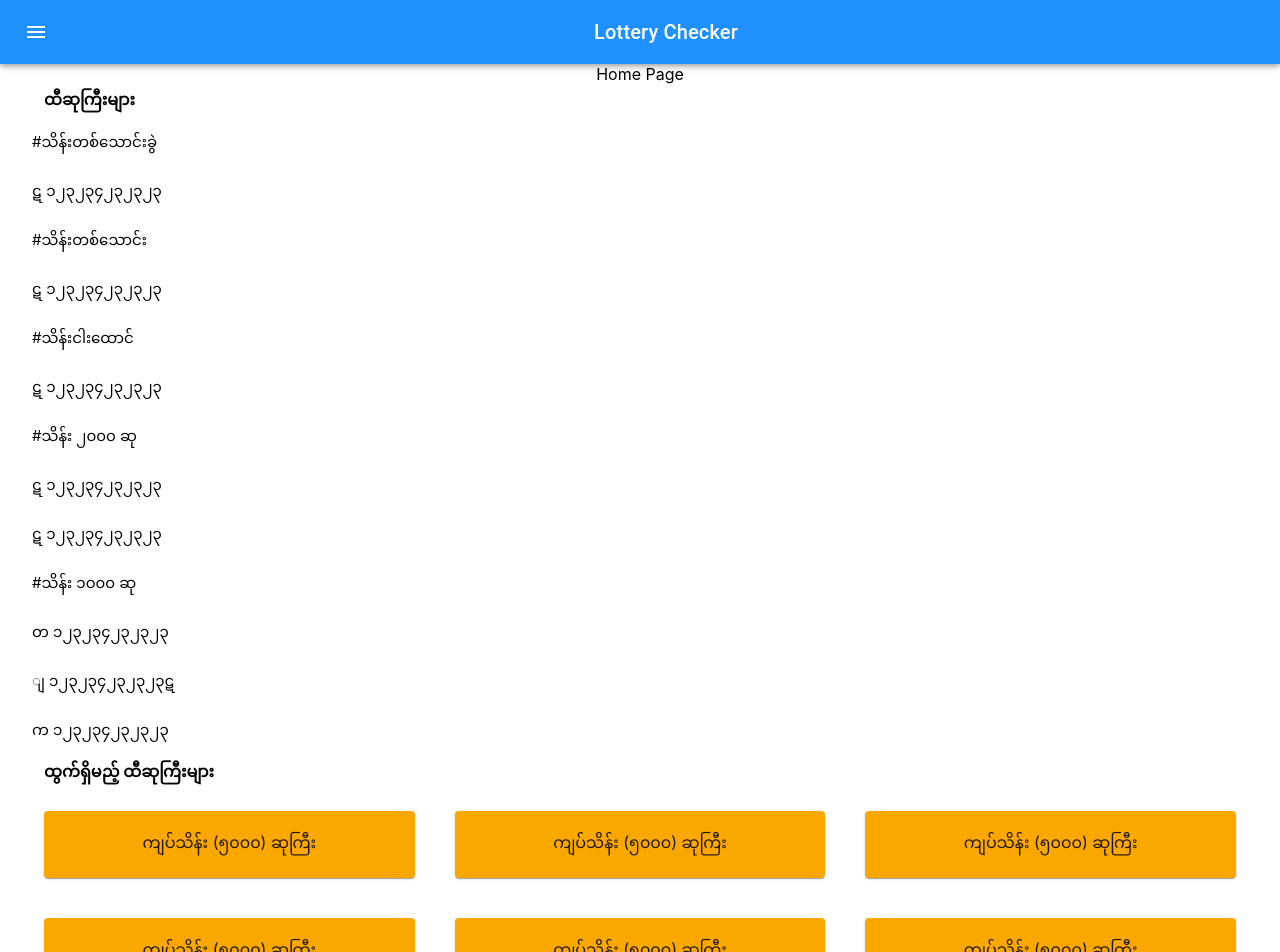
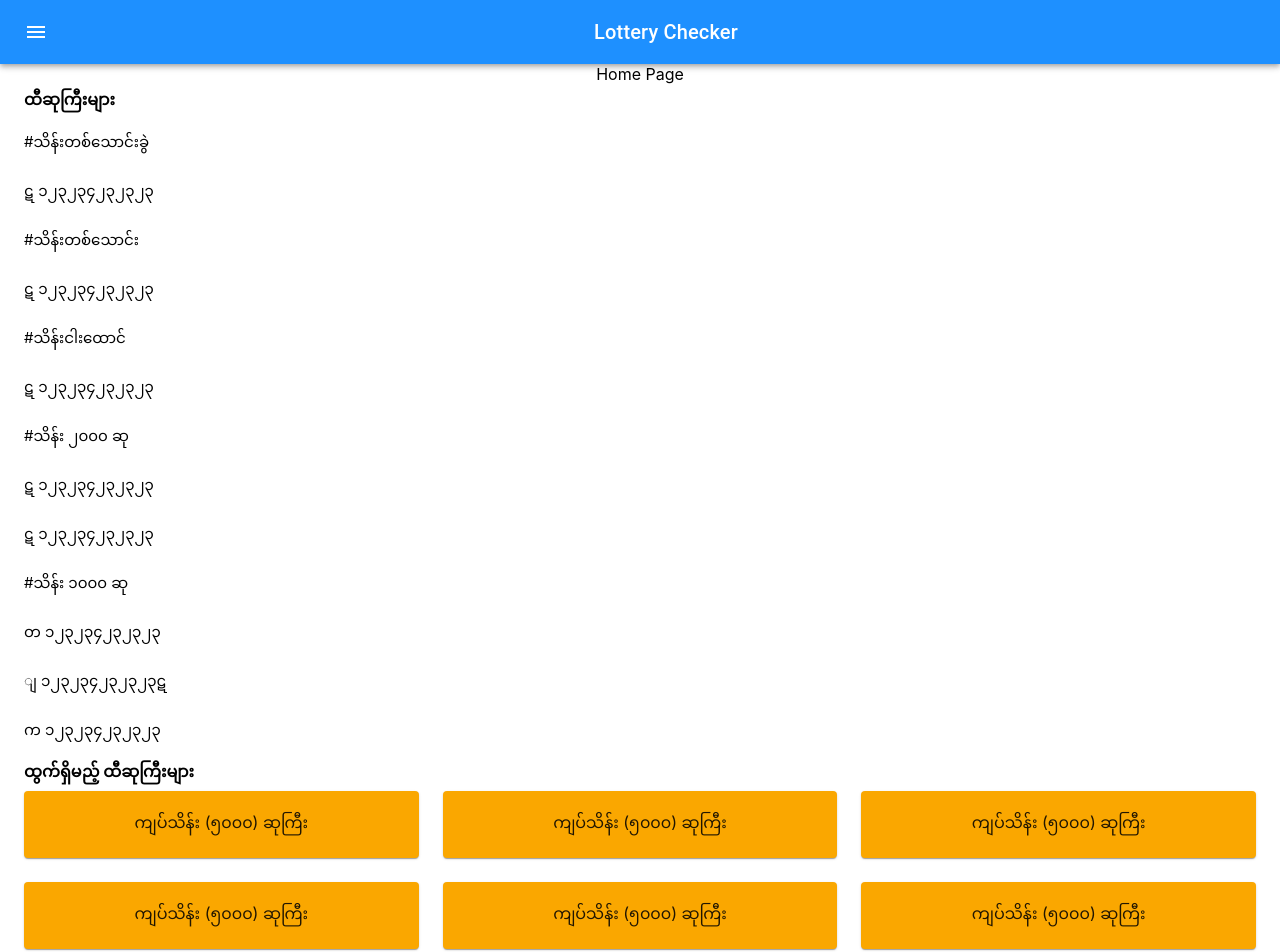
Before and after one commit to lottery-checker/lottery-checker.github.io, a React (Create React App) app: page / in a window 1280 px wide. Shown: the top 952 px of the page. Built offline with nearby package versions, Linux system fonts and the light colour scheme.

Commit message:
change margin for lottery

```diff
--- a/src/components/LotteryList/LotteryList.css
+++ b/src/components/LotteryList/LotteryList.css
@@ -1,5 +1,5 @@
 p {
     text-align: left;
     font-size: 15px;
-    padding: 8px;
+    padding: 8px 0;
 }
--- a/src/components/LotteryList/LotteryList.jsx
+++ b/src/components/LotteryList/LotteryList.jsx
@@ -6,9 +6,7 @@ const LotteryList = () => {
         <Container>
           <h4> ထီဆုကြီးများ </h4>
            {lotteryList.map( (lottery,index) =>
-
             <Grid  item xs={12} key={index}>
-
               <p> {lottery}</p>
             </Grid>
            )}
--- a/src/components/LotteryResult/LotteryResult.css
+++ b/src/components/LotteryResult/LotteryResult.css
@@ -1,10 +1,7 @@
 h4 {
     text-align: left;
-    margin-left: 20px;
 }
 
 .lottery-result-button {
-    width: 33.33%;
-    padding: 20px;
-
+    width: 30.33%;
 }
--- a/src/components/LotteryResult/LotteryResult.jsx
+++ b/src/components/LotteryResult/LotteryResult.jsx
@@ -15,7 +15,7 @@ const LotteryResult = () => {
     return(
       <Container>
         <h4> ထွက်ရှိမည့် ထီဆုကြီးများ</h4>
-        <Grid container>
+        <Grid container spacing={3}>
           {lotteryResult.map(( lottery,key ) =>
               <Grid item xs={12} sm={4} key={key} className='lottery-result-button'  >
                 <Paper className={classes.paper}> {lottery.label}</Paper>
```
